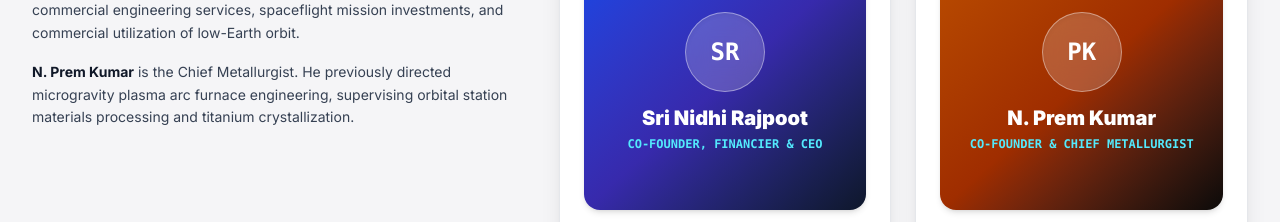
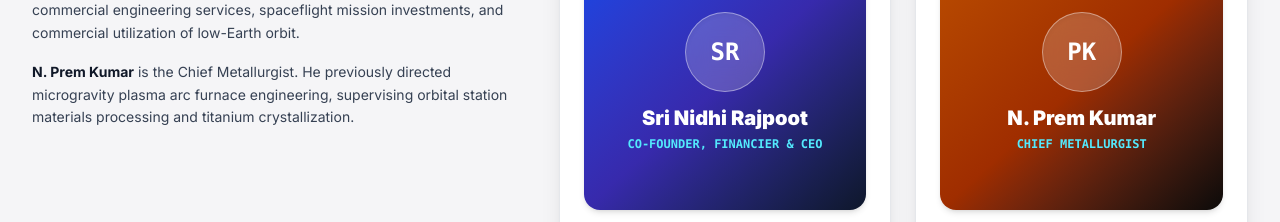
Before and after one commit to Bankasivayadav12/planet_lab_metal, a Next.js app: page /about in a window 1280 px wide. Shown: the part 1080-1302 px from the top of the page. Built offline with nearby package versions, Linux system fonts and the light colour scheme; no server answers.

Commit message:
commit
commit

```diff
--- a/src/app/about/AboutClient.tsx
+++ b/src/app/about/AboutClient.tsx
@@ -16,7 +16,7 @@ export default function AboutClient() {
     },
     {
       name: "N. Prem Kumar",
-      role: "Co-Founder & Chief Metallurgist",
+      role: "Chief Metallurgist",
       bio: "N. Prem Kumar serves as Chief Metallurgist. He pioneered zero-g titanium-aluminide furnace crystallization, containerless levitation refining, and advanced orbital alloy formulation.",
       avatar: "PK",
       gradient: "from-amber-700 via-orange-800 to-stone-950",
```
